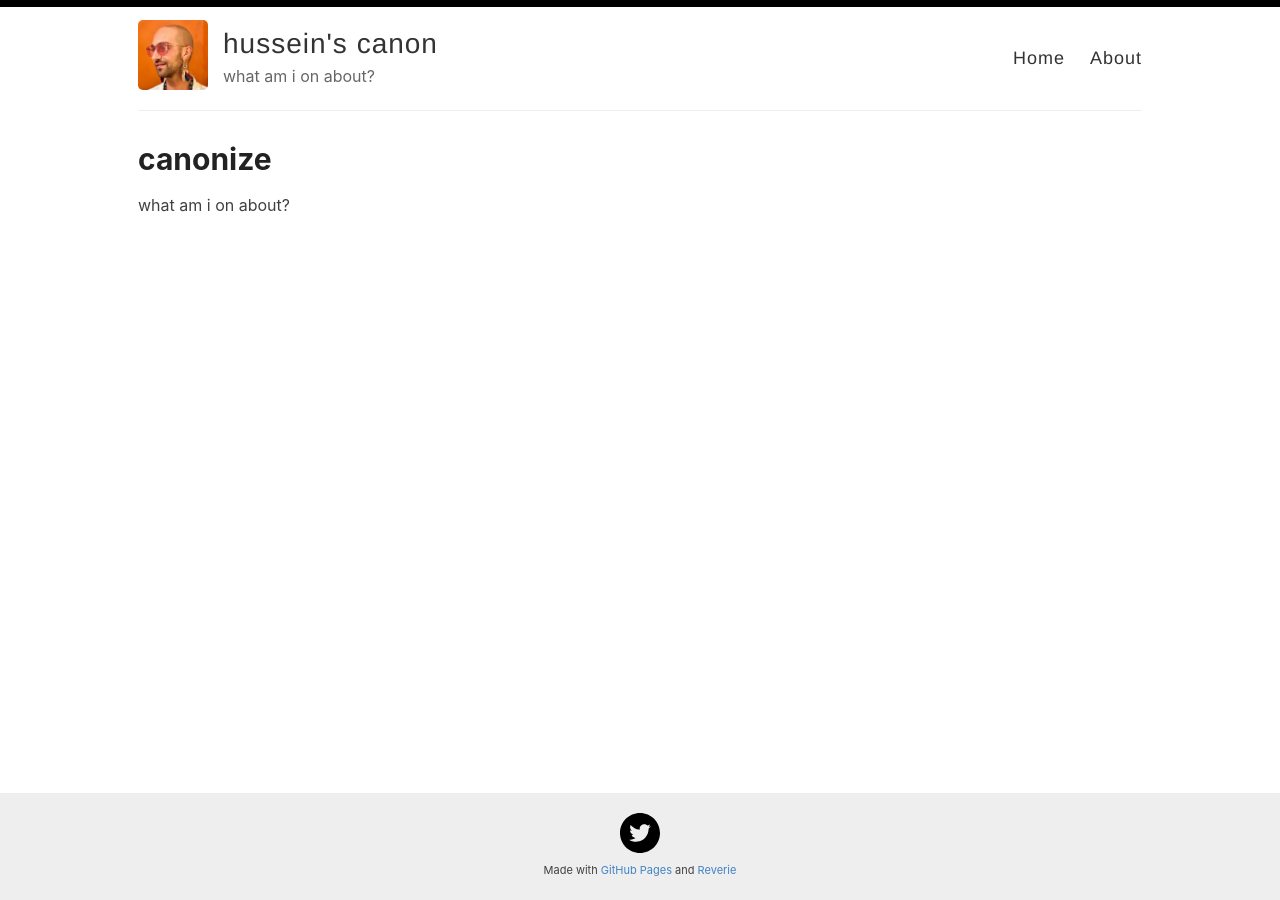
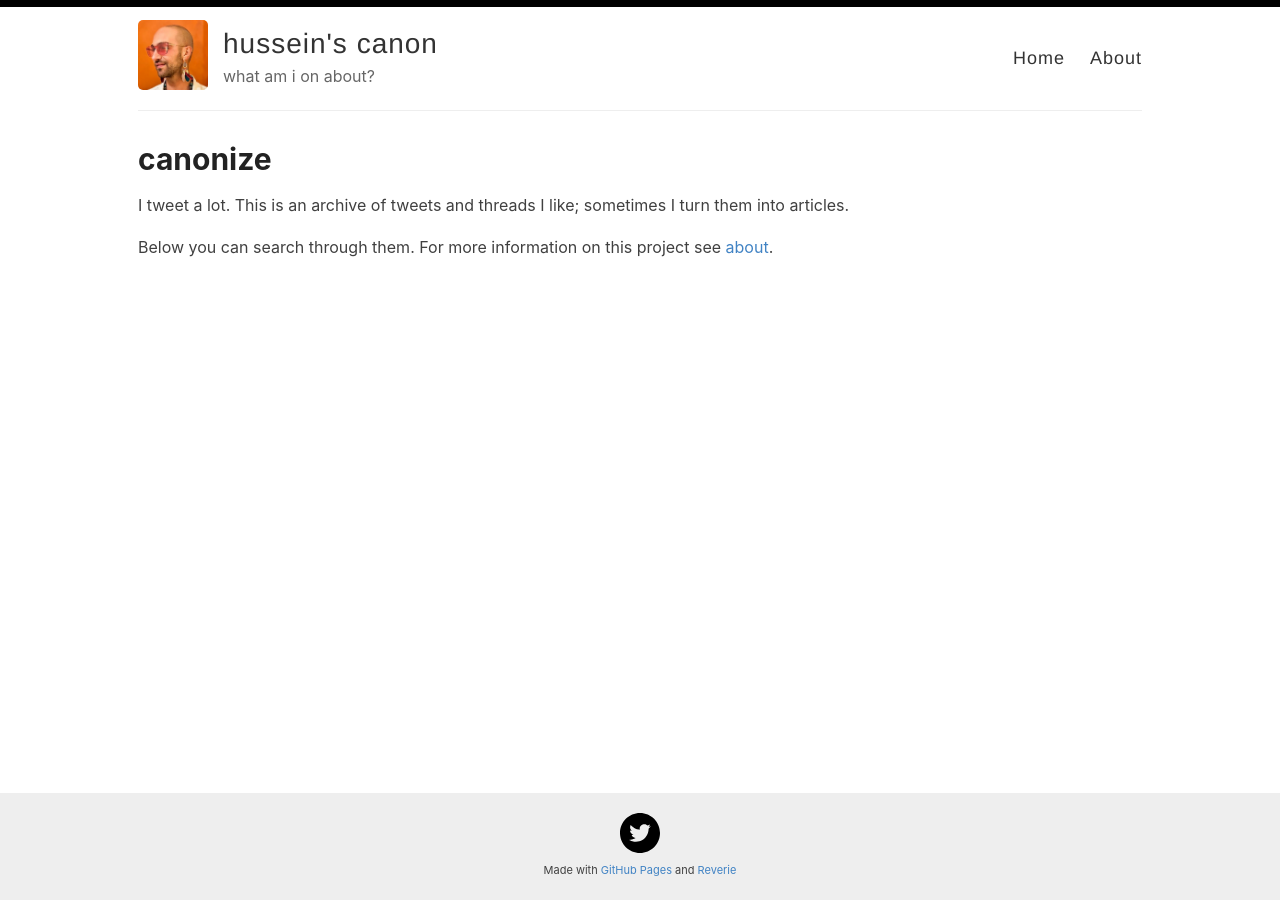
Before and after one commit to helgridly/canonize, a Jekyll site: the page built from index.md, in a window 1280 px wide. Built offline with Jekyll 4.4.1, drawn with Linux system fonts in a browser that asks for light colours.

Commit message:
a little blurb for the site

```diff
--- a/index.md
+++ b/index.md
@@ -7,4 +7,6 @@ permalink: /
 
 # canonize
 
-what am i on about?
+I tweet a lot. This is an archive of tweets and threads I like; sometimes I turn them into articles.
+
+Below you can search through them. For more information on this project see [about](about.md).
```
Also changed, not shown: README.md.
